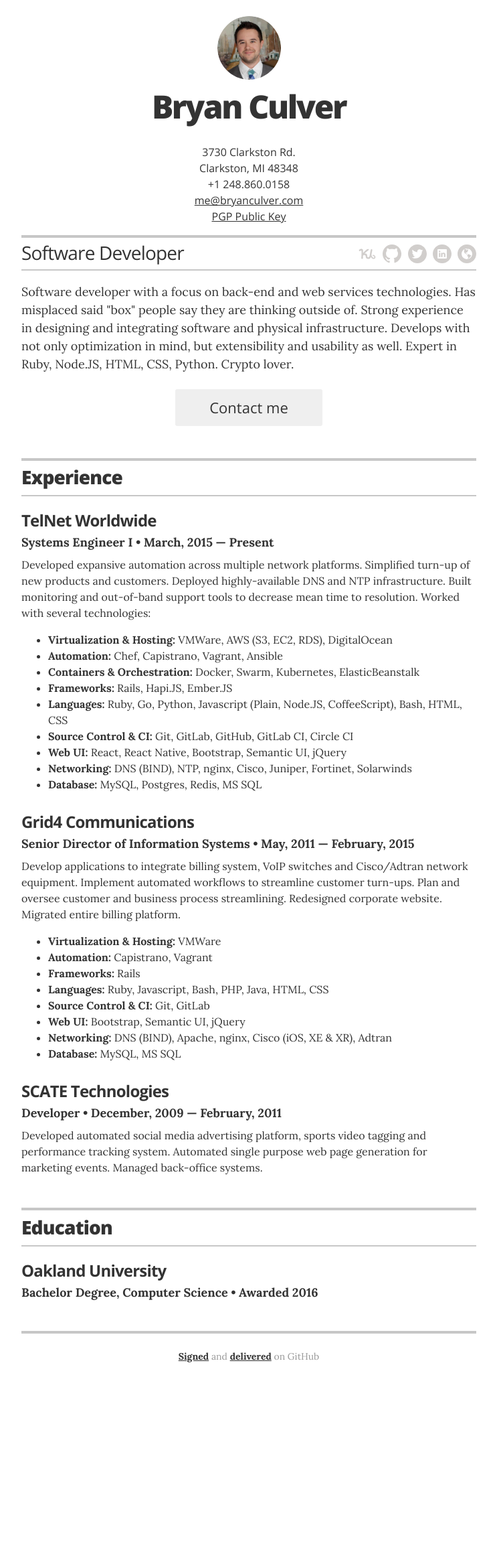
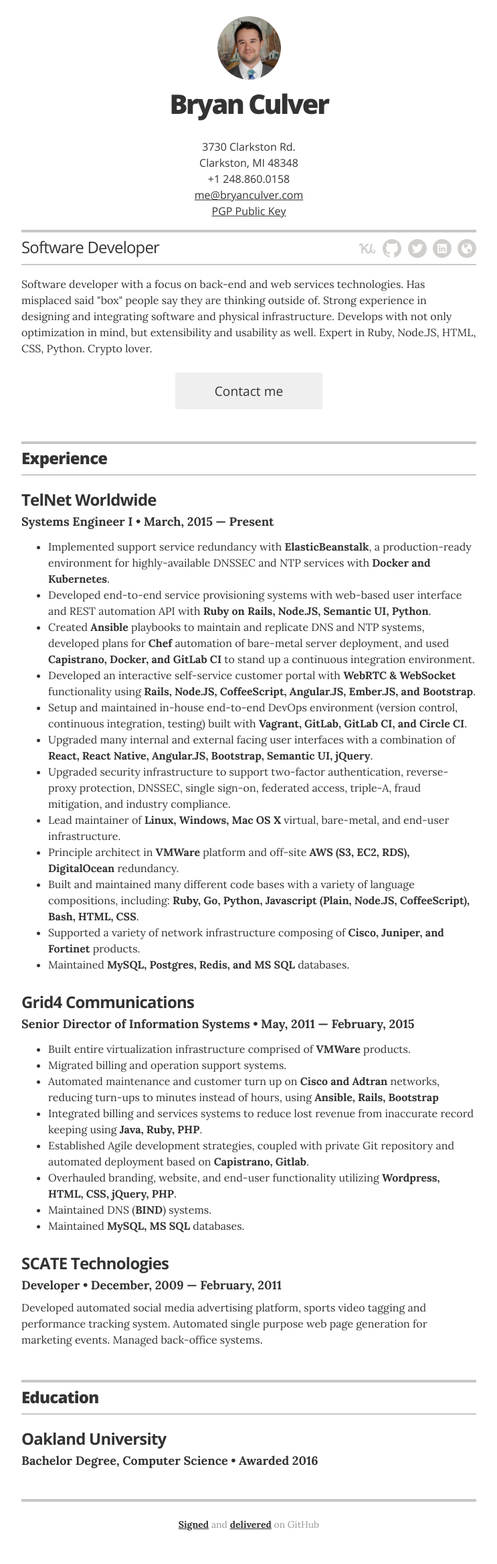
Before and after one commit to bryanculver/bryanculver.github.io, a Jekyll site: the page built from resume.html, in a window 1280 px wide. Shown: the whole page at 67% size, without its empty margins (268-1011 px from the left). Built offline with Jekyll 4.4.1, drawn with Linux system fonts in a browser that asks for light colours; before the commit the page ends 2084 px from its top, so only the background shows below that.

Commit message:
Updated resume to be more context specific.
Signed-off-by: Bryan Culver <me@bryanculver.com>

```diff
--- a/_layouts/resume.html
+++ b/_layouts/resume.html
@@ -17,16 +17,18 @@
         <!-- Your name is defined in the _config.yml file -->
         <h1 class="header-name" itemprop="name">{{ site.resume_name }}</h1>
 
-        <div class="header-contact-info" itemprop="contact-info">
+        <div class="header-contact-info no-print" itemprop="contact-info">
           <p>3730 Clarkston Rd.
           <br/>Clarkston, MI 48348
           <br />+1 248.860.0158
           <br /><a href="mailto:{{site.resume_contact_email}}">me@bryanculver.com</a>
           <br /><a href="http://www.bryanculver.com/pgp/" class="no-print" target="_blank">PGP Public Key</a></p>
-
+        </div>
+        <div class="header-contact-info print-only" itemprop="contact-info">
+          <p>3730 Clarkston Rd., Clarkston, MI 48348 | +1 248.860.0158 | me@bryanculver.com</p>
         </div>
 
-        <div class="title-bar">
+        <div class="title-bar no-print">
 
           <!-- Your title is also defined in the _config.yml file -->
           <h2 class="header-title" itemprop="jobTitle">{{ site.resume_title }}</h2>
@@ -35,7 +37,7 @@
           {% include icon-links.html %}
         </div>
 
-        <div class="executive-summary" itemprop="description">
+        <div class="executive-summary no-print" itemprop="description">
           <p>Software developer with a focus on back-end and web services technologies. Has misplaced said "box" people say they are thinking outside of. Strong experience in designing and integrating software and physical infrastructure. Develops with not only optimization in mind, but extensibility and usability as well. Expert in Ruby, Node.JS, HTML, CSS, Python. Crypto lover.</p>
         </div>
 
@@ -60,17 +62,19 @@
         <div class="resume-item" itemscope itemprop="worksFor" itemtype="http://schema.org/Organization">
           <h3 class="resume-item-title" itemprop="name">TelNet Worldwide</h3>
           <h4 class="resume-item-details" itemprop="description">Systems Engineer I &bull; March, 2015 &mdash; Present</h4>
-          <p class="resume-item-copy">Developed expansive automation across multiple network platforms. Simplified turn-up of new products and customers. Deployed highly-available DNS and NTP infrastructure. Built monitoring and out-of-band support tools to decrease mean time to resolution. Worked with several technologies:</p>
           <ul class="resume-item-list">
-            <li><strong>Virtualization &amp; Hosting:</strong> VMWare, AWS (S3, EC2, RDS), DigitalOcean</li>
-            <li><strong>Automation:</strong> Chef, Capistrano, Vagrant, Ansible</li>
-            <li><strong>Containers &amp; Orchestration:</strong> Docker, Swarm, Kubernetes, ElasticBeanstalk</li>
-            <li><strong>Frameworks:</strong> Rails, Hapi.JS, Ember.JS</li>
-            <li><strong>Languages:</strong> Ruby, Go, Python, Javascript (Plain, Node.JS, CoffeeScript), Bash, HTML, CSS</li>
-            <li><strong>Source Control & CI:</strong> Git, GitLab, GitHub, GitLab CI, Circle CI</li>
-            <li><strong>Web UI:</strong> React, React Native, Bootstrap, Semantic UI, jQuery</li>
-            <li><strong>Networking:</strong> DNS (BIND), NTP, nginx, Cisco, Juniper, Fortinet, Solarwinds</li>
-            <li><strong>Database:</strong> MySQL, Postgres, Redis, MS SQL</li>
+            <li>Implemented support service redundancy with <strong>ElasticBeanstalk</strong>, a production-ready environment for highly-available DNSSEC and NTP services with <strong>Docker and Kubernetes</strong>.</li>
+            <li>Developed end-to-end service provisioning systems with web-based user interface and REST automation API with <strong>Ruby on Rails, Node.JS, Semantic UI, Python</strong>.</li>
+            <li>Created <strong>Ansible</strong> playbooks to maintain and replicate DNS and NTP systems, developed plans for <strong>Chef</strong> automation of bare-metal server deployment, and used <strong>Capistrano, Docker, and GitLab CI</strong> to stand up a continuous integration environment.</li>
+            <li>Developed an interactive self-service customer portal with <strong>WebRTC &amp; WebSocket</strong> functionality using <strong>Rails, Node.JS, CoffeeScript, Angular.JS, Ember.JS, and Bootstrap</strong>.</li>
+            <li>Setup and maintained in-house end-to-end DevOps environment (version control, continuous integration, testing) built with <strong>Vagrant, GitLab, GitLab CI, and Circle CI</strong>.</li>
+            <li>Upgraded many internal and external facing user interfaces with a combination of <strong>React, React Native, Angular.JS, Bootstrap, Semantic UI, jQuery</strong>.</li>
+            <li>Upgraded security infrastructure to support two-factor authentication, reverse-proxy protection, DNSSEC, single sign-on, federated access, triple-A, fraud mitigation, and industry compliance.</li>
+            <li>Lead maintainer of <strong>Linux, Windows, Mac OS X</strong> virtual, bare-metal, and end-user infrastructure.</li>
+            <li>Principle architect in <strong>VMWare</strong> platform and off-site <strong>AWS (S3, EC2, RDS), DigitalOcean</strong> redundancy.</li>
+            <li>Built and maintained many different code bases with a variety of language compositions, including: <strong>Ruby, Go, Python, Javascript (Plain, Node.JS, CoffeeScript), Bash, HTML, CSS</strong>.</li>
+            <li>Supported a variety of network infrastructure composing of <strong>Cisco, Juniper, and Fortinet</strong> products.</li>
+            <li>Maintained <strong>MySQL, Postgres, Redis, and MS SQL</strong> databases.</li>
           </ul>
 
         </div><!-- end of resume-item -->
@@ -79,16 +83,15 @@
         <div class="resume-item" itemscope itemprop="worksFor" itemtype="http://schema.org/Organization">
           <h3 class="resume-item-title" itemprop="name">Grid4 Communications</h3>
           <h4 class="resume-item-details" itemprop="description">Senior Director of Information Systems &bull; May, 2011 &mdash; February, 2015</h4>
-          <p class="resume-item-copy">Develop applications to integrate billing system, VoIP switches and Cisco/Adtran network equipment. Implement automated workflows to streamline customer turn-ups. Plan and oversee customer and business process streamlining. Redesigned corporate website. Migrated entire billing platform.</p>
           <ul class="resume-item-list">
-            <li><strong>Virtualization &amp; Hosting:</strong> VMWare</li>
-            <li><strong>Automation:</strong> Capistrano, Vagrant</li>
-            <li><strong>Frameworks:</strong> Rails</li>
-            <li><strong>Languages:</strong> Ruby, Javascript, Bash, PHP, Java, HTML, CSS</li>
-            <li><strong>Source Control & CI:</strong> Git, GitLab</li>
-            <li><strong>Web UI:</strong> Bootstrap, Semantic UI, jQuery</li>
-            <li><strong>Networking:</strong> DNS (BIND), Apache, nginx, Cisco (iOS, XE & XR), Adtran</li>
-            <li><strong>Database:</strong> MySQL, MS SQL</li>
+            <li>Built entire virtualization infrastructure comprised of <strong>VMWare</strong> products.</li>
+            <li>Migrated billing and operation support systems.</li>
+            <li>Automated maintenance and customer turn up on <strong>Cisco and Adtran</strong> networks, reducing turn-ups to minutes instead of hours, using <strong>Ansible, Rails, Bootstrap</strong></li>
+            <li>Integrated billing and services systems to reduce lost revenue from inaccurate record keeping using <strong>Java, Ruby, PHP</strong>.</li>
+            <li>Established Agile development strategies, coupled with private Git repository and automated deployment based on <strong>Capistrano, Gitlab</strong>.</li>
+            <li>Overhauled branding, website, and end-user functionality utilizing <strong>Wordpress, HTML, CSS, jQuery, PHP</strong>.</li>
+            <li>Maintained DNS (<strong>BIND</strong>) systems.</li>
+            <li>Maintained <strong>MySQL, MS SQL</strong> databases.</li>
           </ul>
 
         </div><!-- end of resume-item -->
@@ -123,8 +126,8 @@
       {% endif %}
 
 
-      <footer class="page-footer">
-        <p class="footer-line no-print"><a href="https://github.com/bryanculver/bryanculver.github.io/commits/master">Signed</a> and <a href="https://github.com/bryanculver/bryanculver.github.io">delivered</a> on GitHub</p>
+      <footer class="page-footer no-print">
+        <p class="footer-line"><a href="https://github.com/bryanculver/bryanculver.github.io/commits/master">Signed</a> and <a href="https://github.com/bryanculver/bryanculver.github.io">delivered</a> on GitHub</p>
       </footer>
 
     </div>
--- a/_sass/_mixins.scss
+++ b/_sass/_mixins.scss
@@ -95,3 +95,9 @@
   border-bottom: 2px solid #c7c7c7;
   padding: .2rem 0 .4rem;
 }
+
+@mixin section_border_thin {
+  border-top: 1px solid #c7c7c7;
+  border-bottom: 1px solid #c7c7c7;
+  padding: .2rem 0 .2rem;
+}
--- a/_sass/_resume.scss
+++ b/_sass/_resume.scss
@@ -10,7 +10,7 @@
   h2 {
     @include sans;
     font-weight: 900;
-    font-size: 1.75rem;
+    font-size: 1.5rem;
     letter-spacing: -.05rem;
     margin: 0;
   }
@@ -31,7 +31,7 @@
 
   .header-name {
     @include sans;
-    font-size: 3rem;
+    font-size: 2.5rem;
     font-weight: 900;
     text-align: center;
     letter-spacing: -.15rem;
@@ -55,7 +55,7 @@
     .header-title {
       @include sans;
       font-weight: 300;
-      font-size: 1.75rem;
+      font-size: 1.5rem;
       line-height: 2rem;
       letter-spacing: -.05rem;
       text-align: center;
@@ -69,7 +69,7 @@
   }
 
   .executive-summary {
-    @include media_larger_than_mobile { font-size: 1.125rem; }
+    @include media_larger_than_mobile { font-size: 1rem; }
   }
 }
 
@@ -111,7 +111,7 @@
   display: block;
   margin: 1.5rem auto;
   width: 220px;
-  font-size: 1.375rem;
+  font-size: 1.2rem;
   @include sans_light;
   color: #333;
   line-height: 55px;
@@ -185,6 +185,37 @@
   }
 }
 
+.print-only { display: none !important }
+
 @media print {
   .no-print { display: none !important }
+  .print-only { display: block !important }
+  body { font-size: 12px; line-height: 1rem; }
+  .page-header { padding: 1rem 0 .2rem;
+    .header-name {
+      @include sans_bold;
+      font-size: 2rem;
+      margin: 0 0 .2rem;
+    }
+  }
+  .section-header {
+    @include section_border_thin;
+    margin-bottom: 1rem;
+    h2 { font-size: 1.2rem; line-height: 1.5rem; }
+  }
+  .content-section {
+    margin: 0 0 1rem;
+    .resume-item { margin-bottom: 1rem; }
+    .resume-item-title {
+      font-size: 16px;
+      line-height: .7em;
+    }
+
+    .resume-item-details {
+      font-size: 12px;
+      margin: 0;
+      line-height: .7em;
+      font-style:italic;
+    }
+  }
 }
```
